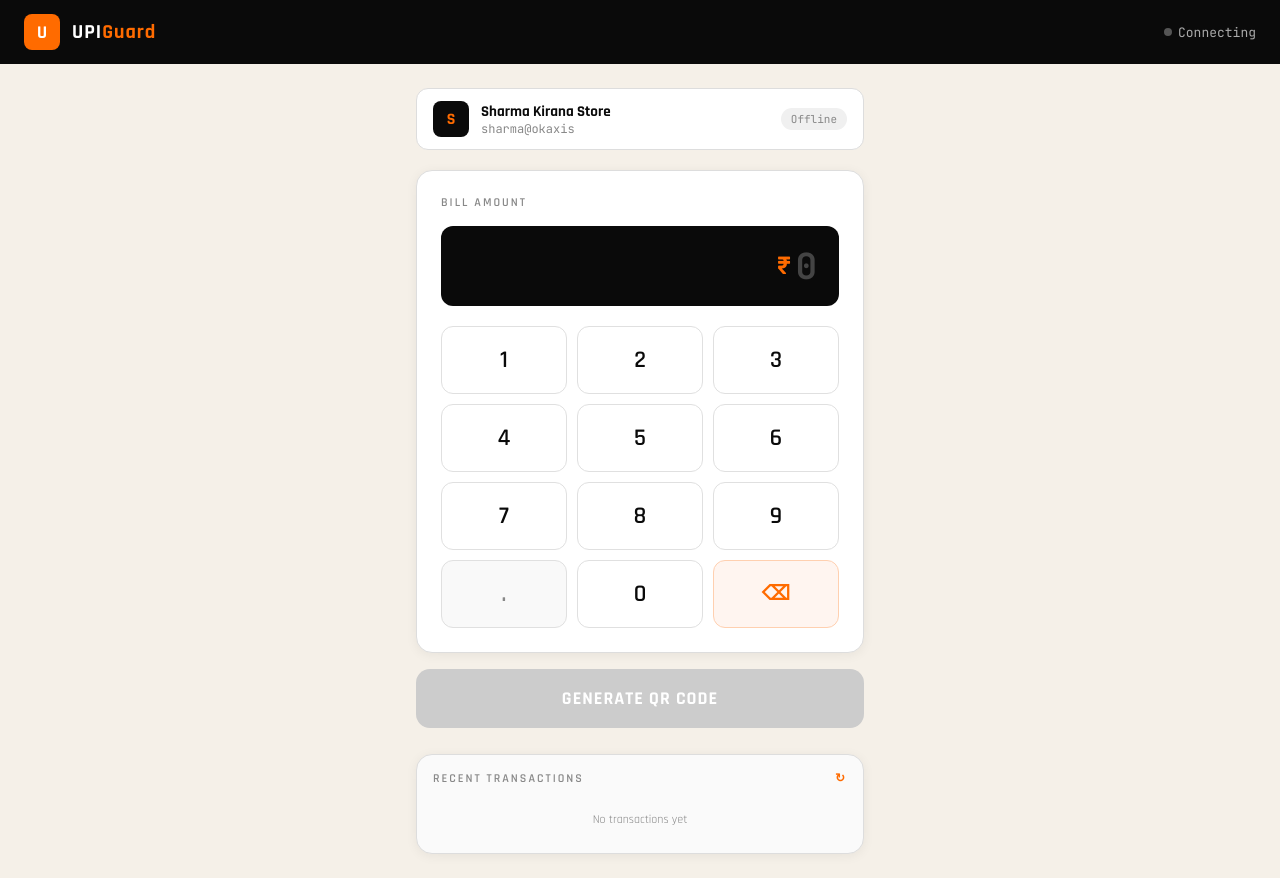
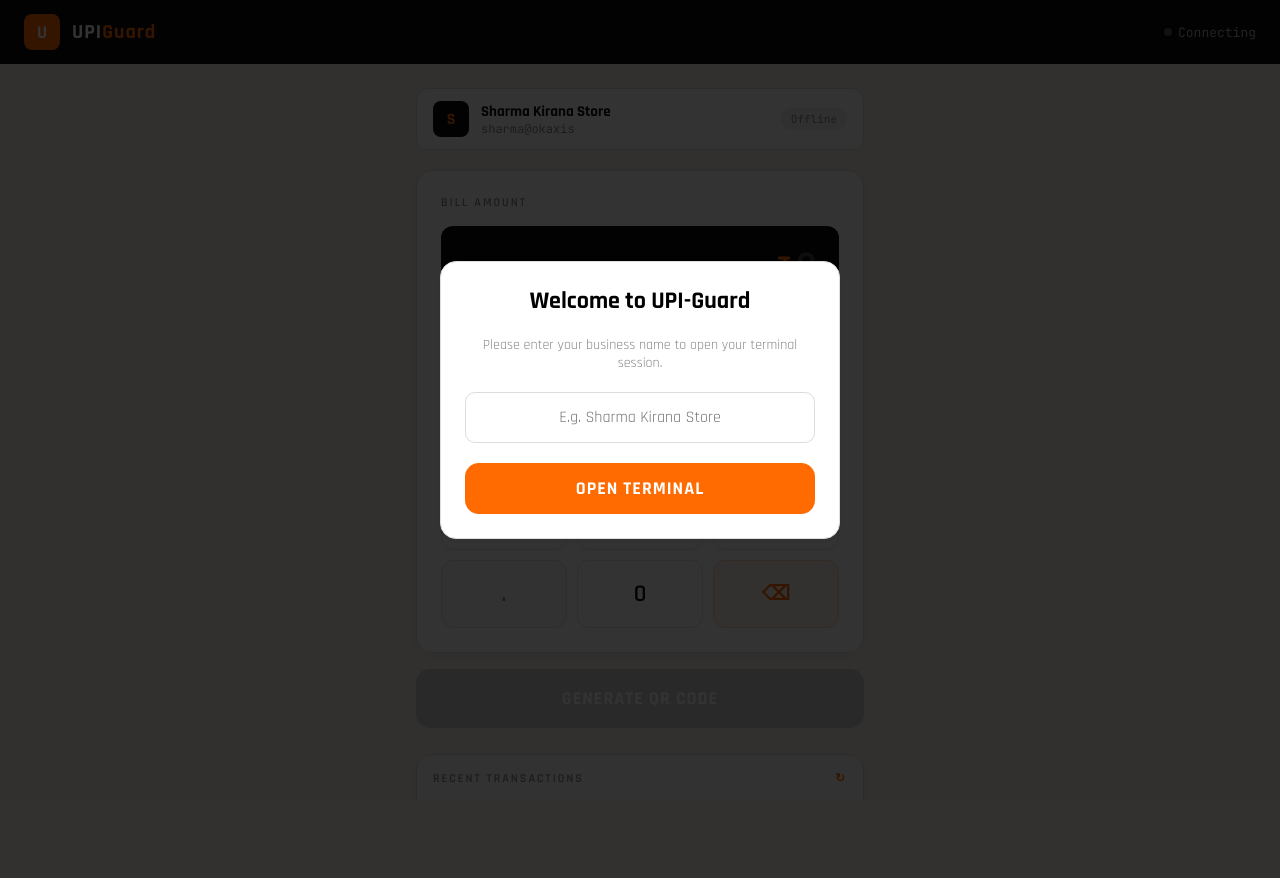
Before and after one commit to adityatiwari101104/upi-guard, a Flask app: page / in a window 1280 px wide. After the commit the page ends 782 px from the top, so only its background shows below. Run offline with Flask 3, Linux system fonts and the light colour scheme; data that the repository does not hold is empty; some libraries are stand-ins or nearby versions; some web fonts are replaced.

Commit message:
feat: Add multi-merchant support and receipt downloads

```diff
--- a/app.py
+++ b/app.py
@@ -40,8 +40,8 @@ qr_sessions = {}
 processed_events = set()
 
 # In-memory transaction history store (for demo purposes)
-# Structure: [ { transaction_id, amount, status, timestamp, ... }, ... ]
-transaction_history = []
+# Structure: { merchant_id: [ { transaction_id, amount, status, timestamp, ... }, ... ] }
+transaction_history = {}
 
 
 # ─────────────────────────────────────────────
@@ -172,8 +172,19 @@ def simulate_payment():
 
     socketio.emit('payment_result', result, room=merchant_id)
 
+    # Record demo transaction to history
+    if merchant_id not in transaction_history:
+        transaction_history[merchant_id] = []
+
+    # Add timestamp and transaction_id for demo history
+    result_copy = result.copy()
+    result_copy['timestamp'] = time.time()
+    result_copy['transaction_id'] = f"demo_txn_{int(time.time())}"
+    result_copy['qr_id'] = qr_id
+    transaction_history[merchant_id].append(result_copy)
+
     # Also return result directly so frontend can handle if WebSocket drops
-    return jsonify({'success': True, 'result': result})
+    return jsonify({'success': True, 'result': result_copy})
 
 
 @app.route('/webhook', methods=['POST'])
@@ -254,7 +265,9 @@ def razorpay_webhook():
             session['status'] = 'mismatch'
 
         # Record to transaction history
-        transaction_history.append(result)
+        if merchant_id not in transaction_history:
+            transaction_history[merchant_id] = []
+        transaction_history[merchant_id].append(result)
 
         # Push real-time to merchant screen
         socketio.emit('payment_result', result, room=merchant_id)
@@ -273,8 +286,75 @@ def get_session(qr_id):
 
 @app.route('/api/history', methods=['GET'])
 def get_history():
-    """Retrieve transaction history for the dashboard"""
-    return jsonify({'success': True, 'history': transaction_history[-50:]}) # return last 50
+    """Retrieve transaction history for a specific merchant"""
+    merchant_id = request.args.get('merchant_id')
+    if not merchant_id:
+        return jsonify({'error': 'merchant_id required'}), 400
+
+    history = transaction_history.get(merchant_id, [])
+    return jsonify({'success': True, 'history': history[-50:]}) # return last 50
+
+
+@app.route('/api/receipt/<qr_id>', methods=['GET'])
+def get_receipt(qr_id):
+    """Generate a printable HTML receipt for a successful payment"""
+    session = qr_sessions.get(qr_id)
+    if not session or session.get('status') != 'paid':
+        return "Receipt not found or payment not completed.", 404
+
+    # In a real app, we'd query the DB/transaction_history for the exact matching transaction.
+    # We can reconstruct it from the session details for the demo.
+    paid_amount = session['expected_amount_rupees']
+    merchant_name = session['merchant_name']
+    transaction_id = request.args.get('txn_id', 'AUTO-GEN')
+    date_str = time.strftime('%d %b %Y, %I:%M %p')
+
+    html = f"""
+    <!DOCTYPE html>
+    <html>
+    <head>
+        <title>Receipt - {qr_id}</title>
+        <style>
+            body {{ font-family: monospace; max-width: 400px; margin: 40px auto; color: #111; }}
+            .receipt {{ border: 1px dashed #ccc; padding: 24px; }}
+            .header {{ text-align: center; border-bottom: 1px solid #eee; padding-bottom: 16px; margin-bottom: 20px; }}
+            .brand {{ font-size: 24px; font-weight: bold; }}
+            .row {{ display: flex; justify-content: space-between; margin-bottom: 12px; }}
+            .total-row {{ border-top: 1px solid #111; border-bottom: 1px solid #111; padding: 12px 0; font-weight: bold; font-size: 18px; margin-top: 20px; }}
+            .footer {{ text-align: center; margin-top: 30px; font-size: 12px; color: #666; }}
+            @media print {{ body {{ margin: 0; }} .no-print {{ display: none; }} }}
+        </style>
+    </head>
+    <body>
+        <div class="receipt">
+            <div class="header">
+                <div class="brand">{merchant_name}</div>
+                <div>UPI-Guard AI Receipt</div>
+            </div>
+
+            <div class="row"><span>Date:</span> <span>{date_str}</span></div>
+            <div class="row"><span>QR ID:</span> <span>{qr_id}</span></div>
+            <div class="row"><span>TXN ID:</span> <span>{transaction_id}</span></div>
+            <div class="row"><span>Status:</span> <span>SUCCESS ✓</span></div>
+
+            <div class="row total-row">
+                <span>TOTAL PAID</span>
+                <span>₹{paid_amount}</span>
+            </div>
+
+            <div class="footer">
+                Thank you for your payment.<br>
+                Powered by UPI-Guard AI.
+            </div>
+        </div>
+
+        <div class="no-print" style="text-align:center; margin-top: 20px;">
+            <button onclick="window.print()" style="padding: 10px 20px; font-weight:bold; cursor:pointer;">Print / Download PDF</button>
+        </div>
+    </body>
+    </html>
+    """
+    return html
 
 
 # ─────────────────────────────────────────────
--- a/templates/index.html
+++ b/templates/index.html
@@ -512,6 +512,16 @@
   </div>
 </header>
 
+<!-- MERCHANT LOGIN MODAL -->
+<div id="login-modal" style="position:fixed; inset:0; background:rgba(0,0,0,0.8); z-index:999; display:flex; align-items:center; justify-content:center;">
+  <div class="card" style="width: 90%; max-width: 400px; text-align:center;">
+    <h2 style="margin-bottom: 20px; font-weight:700;">Welcome to UPI-Guard</h2>
+    <p style="color:var(--dim); font-size:14px; margin-bottom: 20px;">Please enter your business name to open your terminal session.</p>
+    <input type="text" id="login-merchant-name" placeholder="E.g. Sharma Kirana Store" style="width:100%; padding:14px; border:1.5px solid var(--border); border-radius:10px; font-family:inherit; font-size:16px; margin-bottom:20px; text-align:center;">
+    <button class="btn-generate" id="btn-login" style="padding:14px;">Open Terminal</button>
+  </div>
+</div>
+
 <!-- MAIN CONTENT -->
 <div class="container">
 
@@ -616,15 +626,16 @@
   <div class="result-amount" id="result-amount">₹450</div>
   <div class="result-label" id="result-label">Payment Confirmed</div>
   <div class="result-detail" id="result-detail">Transaction ID: TXN123456</div>
-  <div class="result-auto-reset" id="result-countdown">Resetting in 5s...</div>
+  <a id="result-receipt-link" href="#" target="_blank" style="display:none; color:white; border:1px solid rgba(255,255,255,0.4); padding:8px 16px; border-radius:20px; text-decoration:none; font-size:14px; margin-top:10px;">Download Receipt</a>
+  <div class="result-auto-reset" id="result-countdown" style="margin-top:20px;">Resetting in 5s...</div>
 </div>
 
 <script>
 // ─────────────────────────────────────────────
 // STATE
 // ─────────────────────────────────────────────
-const MERCHANT_ID = 'merchant_' + Math.random().toString(36).substr(2, 8);
-const MERCHANT_NAME = 'Sharma Kirana Store';
+let MERCHANT_ID = localStorage.getItem('upiguard_merchant_id');
+let MERCHANT_NAME = localStorage.getItem('upiguard_merchant_name');
 
 let amountStr = '';
 let currentQrId = null;
@@ -833,6 +844,10 @@ function handlePaymentResult(data) {
       ? `Transaction: ${data.transaction_id}`
       : 'Amount verified • Safe to hand over goods';
 
+    const receiptLink = document.getElementById('result-receipt-link');
+    receiptLink.style.display = 'inline-block';
+    receiptLink.href = `/api/receipt/${currentQrId}?txn_id=${data.transaction_id || ''}`;
+
     playSound('success');
 
   } else {
@@ -841,6 +856,7 @@ function handlePaymentResult(data) {
     amountEl.textContent = `₹${data.paid.toLocaleString('en-IN')} Received`;
     label.textContent = 'AMOUNT MISMATCH — DO NOT GIVE GOODS';
     detail.textContent = `Expected ₹${data.expected.toLocaleString('en-IN')} • Got ₹${data.paid.toLocaleString('en-IN')}`;
+    document.getElementById('result-receipt-link').style.display = 'none';
 
     playSound('fraud');
   }
@@ -953,8 +969,9 @@ document.getElementById('btn-cancel').addEventListener('click', () => {
 // HISTORY
 // ─────────────────────────────────────────────
 async function loadHistory() {
+  if (!MERCHANT_ID) return;
   try {
-    const res = await fetch('/api/history');
+    const res = await fetch(`/api/history?merchant_id=${MERCHANT_ID}`);
     const data = await res.json();
     if(data.success) {
       const list = document.getElementById('history-list');
@@ -968,12 +985,16 @@ async function loadHistory() {
       data.history.slice().reverse().forEach(txn => {
         const timeStr = txn.timestamp ? new Date(txn.timestamp*1000).toLocaleTimeString([], {hour: '2-digit', minute:'2-digit'}) : '';
         const isSuccess = txn.status === 'SUCCESS';
+        // Fallback for older missing qr_ids in history
+        const qrIdParam = txn.qr_id || 'dummy';
+        const receiptHtml = isSuccess ? `<a href="/api/receipt/${qrIdParam}?txn_id=${txn.transaction_id || ''}" target="_blank" style="color:var(--saffron); text-decoration:none; display:inline-block; margin-top:4px;">📥 Receipt</a>` : '';
 
         list.innerHTML += `
           <div class="history-item ${isSuccess ? 'success' : 'mismatch'}">
             <div>
               <div style="font-weight:bold; color:${isSuccess ? 'var(--green)' : 'var(--red)'}">₹${txn.paid} ${isSuccess ? '✓' : '✗'}</div>
               <div style="font-size:11px; color:var(--dim)">Expected: ₹${txn.expected}</div>
+              ${receiptHtml}
             </div>
             <div style="text-align:right">
               <div class="history-time">${timeStr}</div>
@@ -991,14 +1012,40 @@ async function loadHistory() {
 document.getElementById('refresh-history').addEventListener('click', loadHistory);
 
 // ─────────────────────────────────────────────
-// INIT
+// INIT & LOGIN
 // ─────────────────────────────────────────────
-// Set merchant avatar letter
-const name = MERCHANT_NAME;
-document.getElementById('merchant-avatar').textContent = name[0].toUpperCase();
+function initMerchant() {
+  document.getElementById('merchant-name-display').textContent = MERCHANT_NAME;
+  document.getElementById('merchant-avatar').textContent = MERCHANT_NAME[0].toUpperCase();
+  // VPA username fallback visualization
+  const vpaPrefix = MERCHANT_NAME.toLowerCase().replace(/[^a-z0-9]/g, '').substring(0, 10);
+  document.querySelector('.merchant-vpa').textContent = `${vpaPrefix}@okaxis`;
 
-// Initial load
-loadHistory();
+  if (isConnected) {
+    socket.emit('join', { merchant_id: MERCHANT_ID }); // Rejoin correct room
+  }
+  loadHistory();
+}
+
+if (!MERCHANT_ID || !MERCHANT_NAME) {
+  document.getElementById('login-modal').style.display = 'flex';
+} else {
+  document.getElementById('login-modal').style.display = 'none';
+  initMerchant();
+}
+
+document.getElementById('btn-login').addEventListener('click', () => {
+  const nameInput = document.getElementById('login-merchant-name').value.trim();
+  if (nameInput) {
+    MERCHANT_NAME = nameInput;
+    MERCHANT_ID = 'merchant_' + Math.random().toString(36).substr(2, 8);
+    localStorage.setItem('upiguard_merchant_name', MERCHANT_NAME);
+    localStorage.setItem('upiguard_merchant_id', MERCHANT_ID);
+    document.getElementById('login-modal').style.display = 'none';
+    initMerchant();
+  }
+});
+
 </script>
 
 </body>
```
